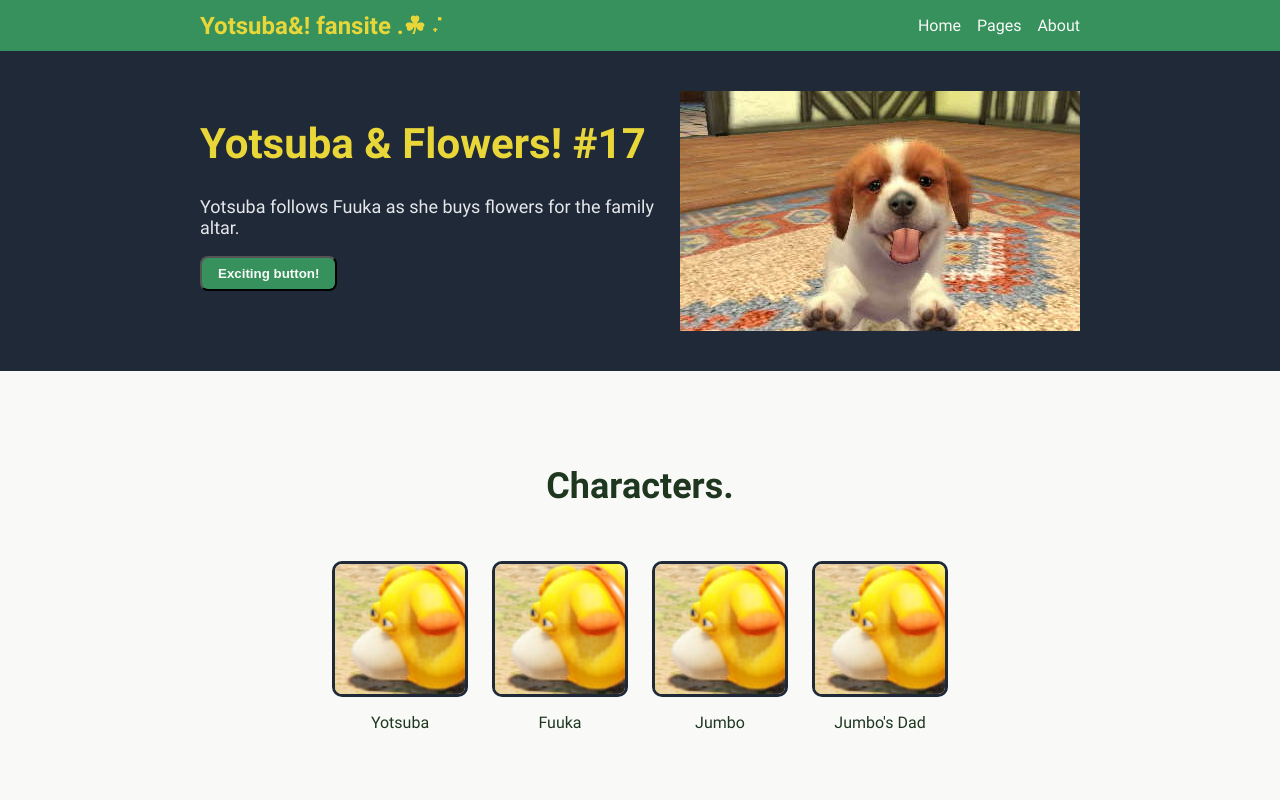
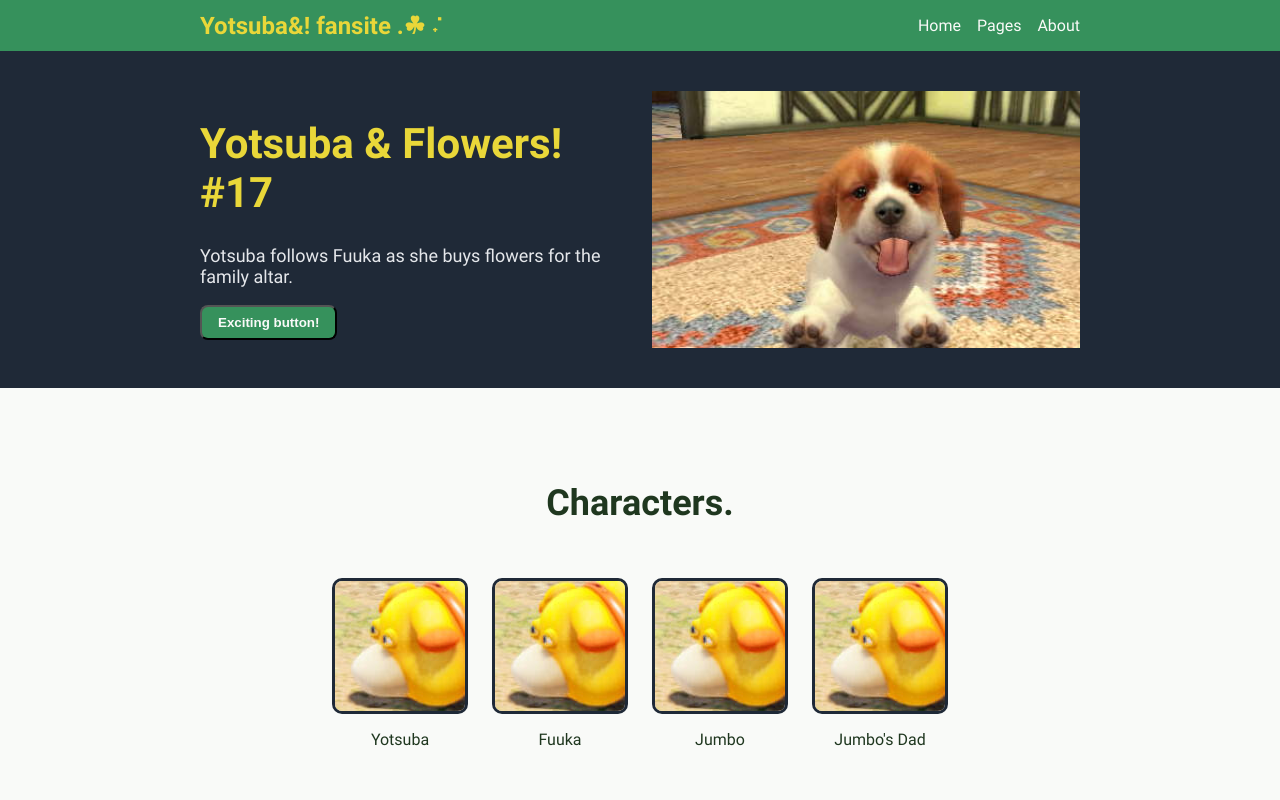
Before and after one commit to muahchee/landing-page, a plain HTML site: page index.html in a window 1280 px wide. Shown: the top 800 px of the page. Drawn offline with Linux system fonts and the light colour scheme.

Commit message:
Add wrap to more elements
Couldn't help myself. I'll stop now.

```diff
--- a/style.css
+++ b/style.css
@@ -38,6 +38,7 @@ header{
     width:100%;
     background-color: #36915c;
     padding: 0 200px;
+    flex-wrap: wrap;
 }
 
 .logo{
@@ -81,6 +82,7 @@ a{
     align-items: center;
     padding:40px 200px;
     gap: 24px;
+    flex-wrap: wrap;
 }
 
 .top{
@@ -91,10 +93,18 @@ a{
     font-size:18px;
 }
 
+.intro{
+    flex:1;
+}
+
 h1{
     font-size: 42px;
     font-weight: 900;
     color: #e9d739;
+}
+
+.top img{
+    flex:1;
 }
 
 .second{
```
